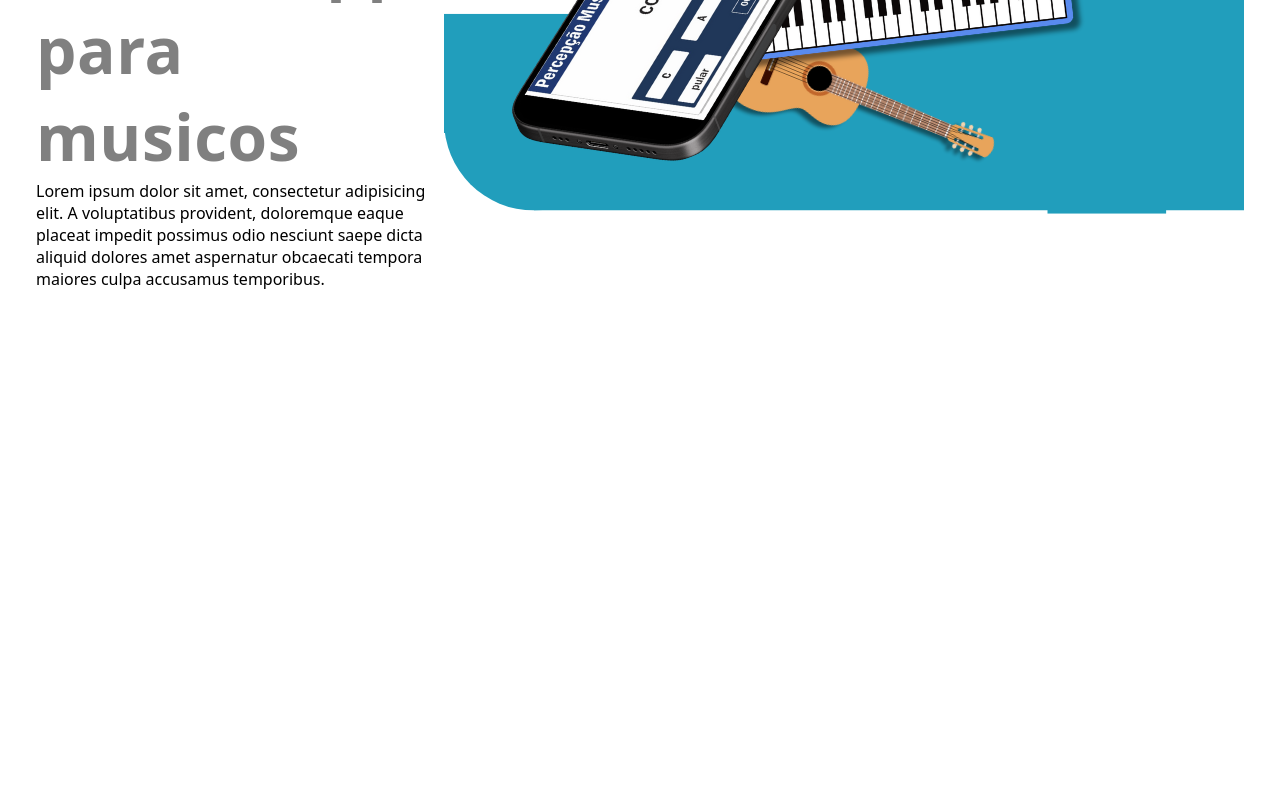
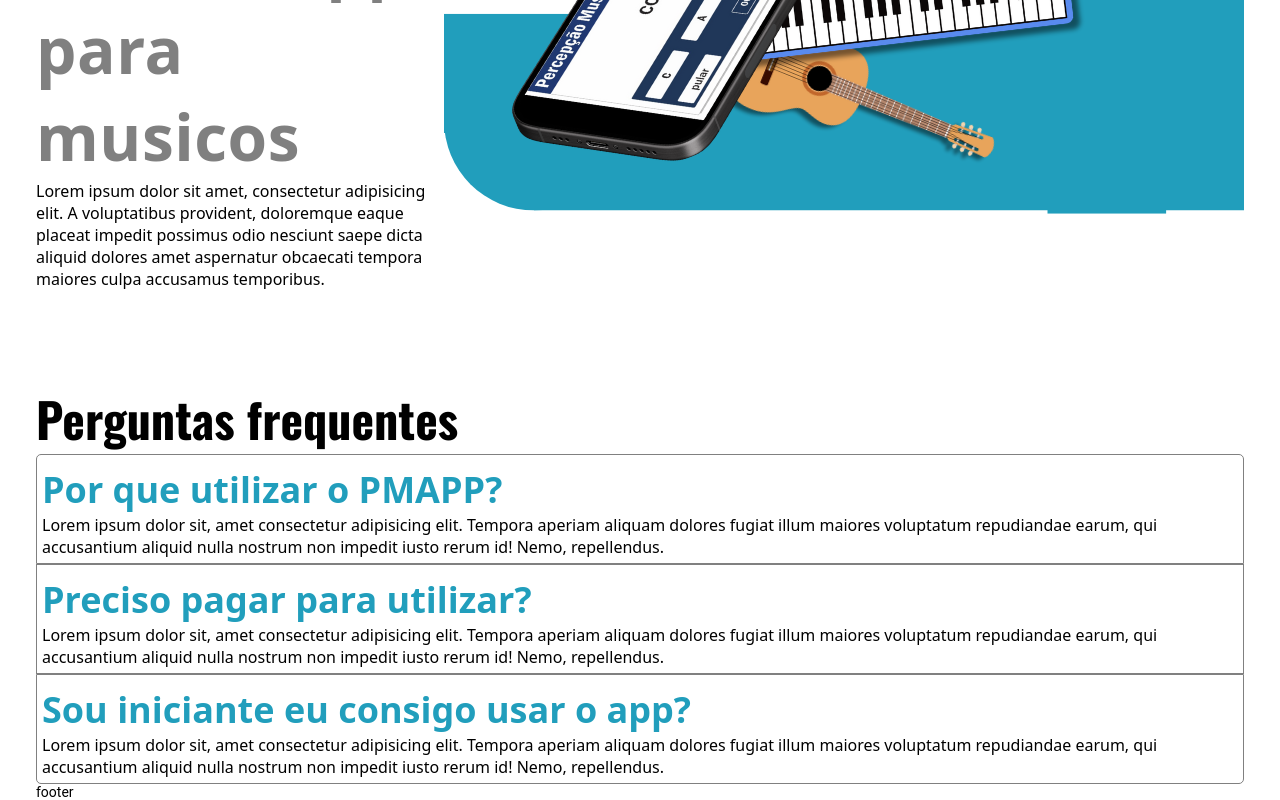
Before and after one commit to victorhugorl/percepcao_musical_app_web-version, a React (Vite) app in the folder frontend/: page / in a window 1280 px wide. Shown: the part 470-1270 px from the top of the page. Before the commit the page ends 853 px from the top, so only its background shows below. Built offline with nearby package versions, Linux system fonts and the light colour scheme.

Commit message:
new index

```diff
--- a/frontend/src/App.tsx
+++ b/frontend/src/App.tsx
@@ -25,6 +25,48 @@ export default () => {
                     <img src={ImgPrincipal} alt="image here" />
                 </article>
             </main>
+            <div>
+                <h2>Perguntas frequentes</h2>
+                <aside>
+                    <div className="accordion first">
+                        <h3>
+                            <a href="#">Por que utilizar o PMAPP?</a>
+                        </h3>
+                        <div className="text-accordion">
+                            Lorem ipsum dolor sit, amet consectetur adipisicing
+                            elit. Tempora aperiam aliquam dolores fugiat illum
+                            maiores voluptatum repudiandae earum, qui
+                            accusantium aliquid nulla nostrum non impedit iusto
+                            rerum id! Nemo, repellendus.
+                        </div>
+                    </div>
+                    <div className="accordion">
+                        <h3>
+                            <a href="#">Preciso pagar para utilizar?</a>
+                        </h3>
+                        <div className="text-accordion">
+                            Lorem ipsum dolor sit, amet consectetur adipisicing
+                            elit. Tempora aperiam aliquam dolores fugiat illum
+                            maiores voluptatum repudiandae earum, qui
+                            accusantium aliquid nulla nostrum non impedit iusto
+                            rerum id! Nemo, repellendus.
+                        </div>
+                    </div>
+                    <div className="accordion final">
+                        <h3>
+                            <a href="#">Sou iniciante eu consigo usar o app?</a>
+                        </h3>
+                        <div className="text-accordion">
+                            Lorem ipsum dolor sit, amet consectetur adipisicing
+                            elit. Tempora aperiam aliquam dolores fugiat illum
+                            maiores voluptatum repudiandae earum, qui
+                            accusantium aliquid nulla nostrum non impedit iusto
+                            rerum id! Nemo, repellendus.
+                        </div>
+                    </div>
+                </aside>
+            </div>
+            <footer>footer</footer>
         </>
     );
 };
--- a/frontend/src/assets/css/Index.css
+++ b/frontend/src/assets/css/Index.css
@@ -143,3 +143,26 @@ footer {
 .secondary-span {
     color: grey;
 }
+
+.accordion {
+    padding: 5px;
+    border: 1px solid gray;
+}
+
+.accordion h3 a {
+    color: var(--common-blue);
+    text-decoration: none;
+}
+
+.accordion h3 a:hover {
+    color: var(--darker-blue);
+    text-decoration: none;
+}
+
+.accordion.first {
+    border-radius: 5px 5px 0 0;
+}
+
+.accordion.final {
+    border-radius: 0 0 5px 5px;
+}
```
